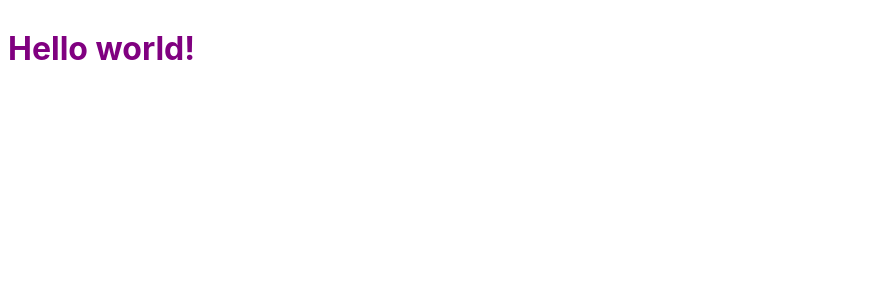
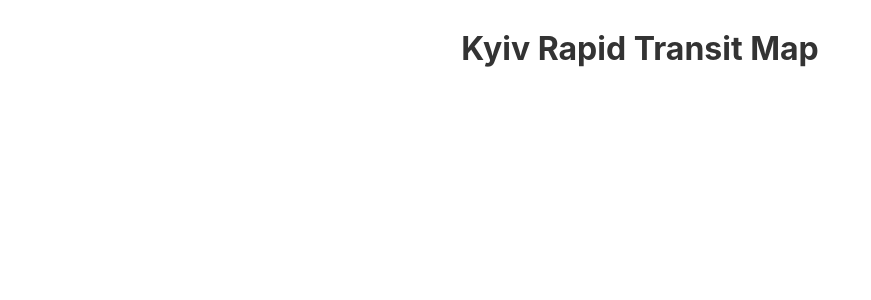
Before and after one commit to hoqo/subway_map, a Svelte app: page / in a window 1280 px wide. Shown: the top 300 px of the page, without its empty margins (0-871 px from the left). Built offline with nearby package versions, Linux system fonts and the light colour scheme.

Commit message:
Temporary commit

```diff
--- a/src/App.svelte
+++ b/src/App.svelte
@@ -1,11 +1,19 @@
 <script>
-	export let name;
+	import Map from './Map/Map.svelte';
+
 </script>
 
 <style>
-	h1 {
-		color: purple;
-	}
+ header {
+	 text-align: center;
+ }
 </style>
 
-<h1>Hello {name}!</h1>
+<header>
+	<h1>Kyiv Rapid Transit Map</h1>
+</header>
+
+<!-- role=main to support IE11 and lower -->
+<main role="main">
+	<Map />
+</main>
--- /dev/null
+++ b/src/Map/Map.svelte
@@ -0,0 +1,11 @@
+<script>
+
+</script>
+
+<style>
+
+</style>
+
+<div>
+
+</div>
```
Also changed, not shown: 1 other file (tests, documents, lock files or other folders).
